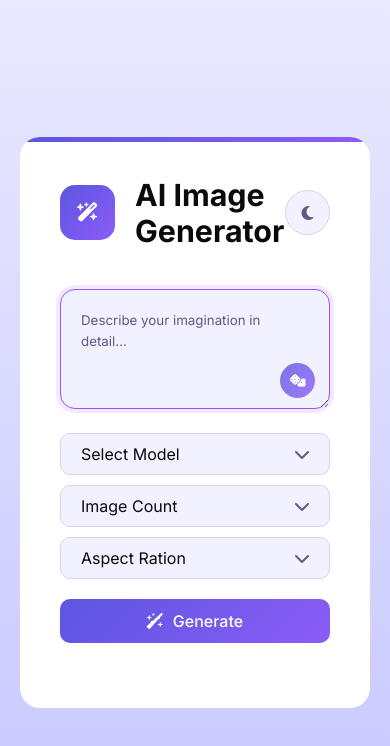
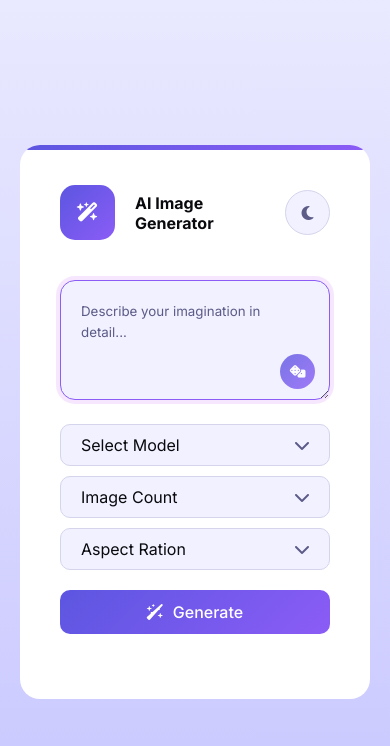
Before and after one commit to Tarek2099/ai-image-generator, a website with bundled scripts: page index.html in a window 390 px wide. Built offline with nearby package versions, Linux system fonts and the light colour scheme.

Commit message:
Font size update in header title for responsive device

```diff
--- a/css/style.css
+++ b/css/style.css
@@ -343,6 +343,9 @@ body{
 }
 /* Media Query for responsive device */
 @media(max-width: 768px){
+    .header .logoWrapper h1 {
+        font-size: 1rem;
+    }
     .main-content .prompt-actions{
         gap: 10px;
         grid-template-columns: 1fr;
--- a/js/generateIMG.js
+++ b/js/generateIMG.js
@@ -36,6 +36,7 @@ const generateImages = async (promptText, selectedModel, countedImg, aspectedRat
             console.log(error);
            const getImg = document.getElementById(`img-card-${i}`);
             getImg.classList.replace("loading", "error");
+
             statusText.innerHTML = "Generation failed! for more details in console"
         }
     })
```
